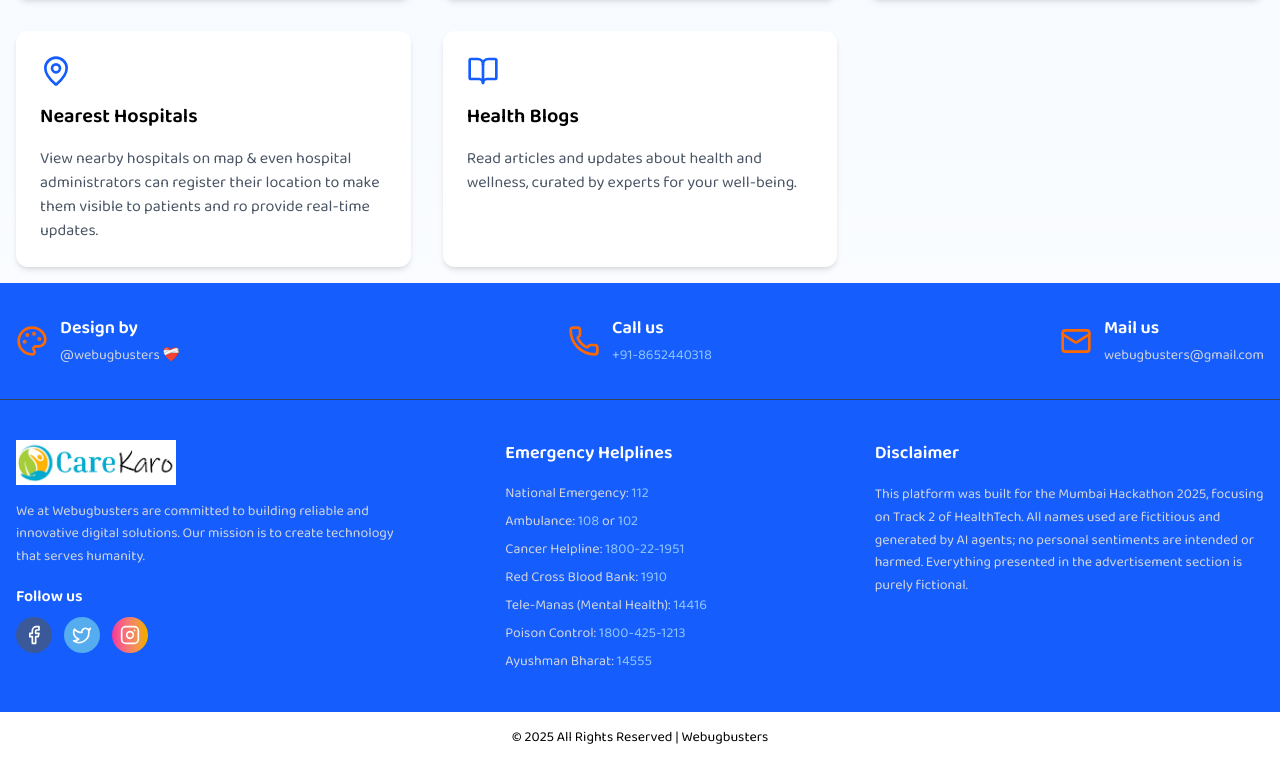
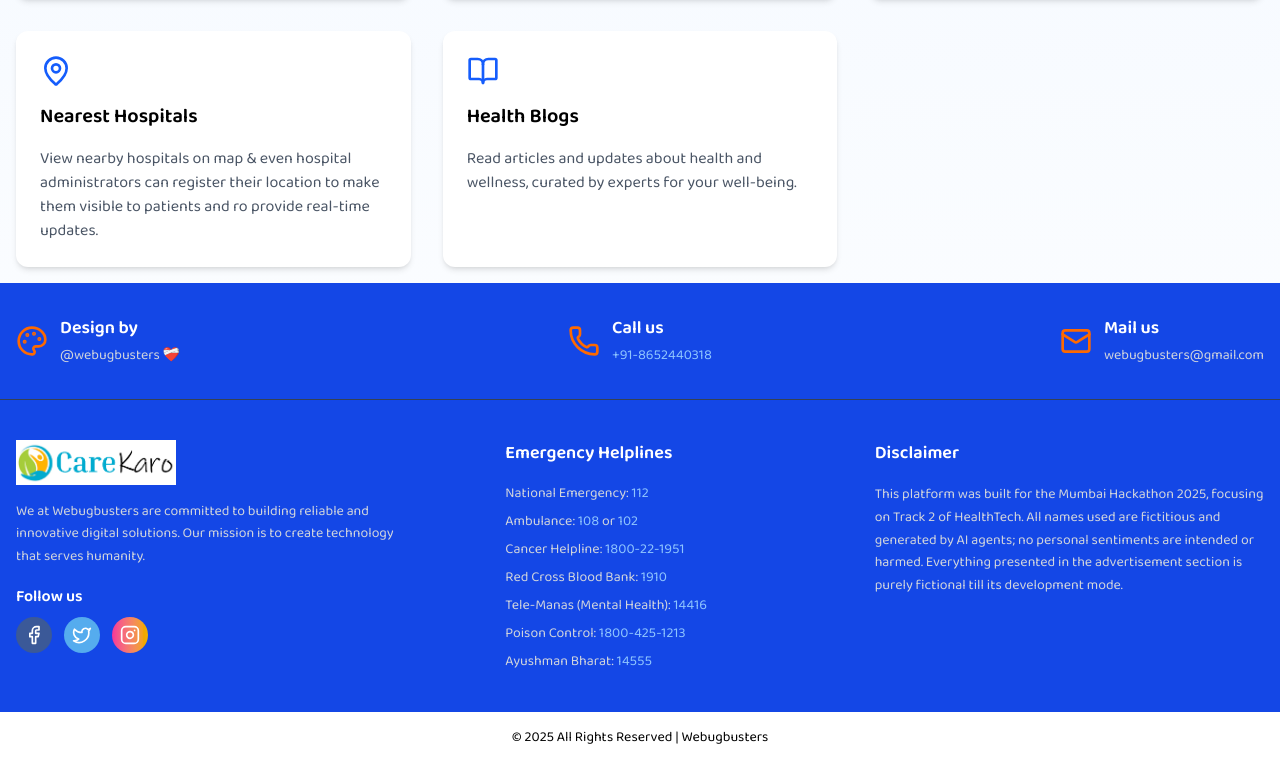
Before and after one commit to nikhil-shukl/CareKaro, a React (Vite) app in the folder client/: page / in a window 1280 px wide. Shown: the part 813-1577 px from the top of the page. Built offline with nearby package versions, Linux system fonts and the light colour scheme; no server answers.

Commit message:
footer updated bit

```diff
--- a/client/src/components/Footer.jsx
+++ b/client/src/components/Footer.jsx
@@ -3,7 +3,7 @@ import { Phone, Mail, Palette, Facebook, Twitter, Instagram } from "lucide-react
 
 const Footer = () => {
   return (
-    <footer className="bg-blue-600 text-gray-300 font-inter">
+    <footer className="bg-blue-700 text-gray-300 font-inter">
       {/* Top CTA Section */}
       <div className="border-b border-gray-700 py-8">
         <div className="max-w-7xl mx-auto px-4 grid grid-cols-1 sm:grid-cols-3 gap-6 text-center sm:text-left">
@@ -104,7 +104,7 @@ const Footer = () => {
           <p className="text-sm leading-relaxed text-gray-300">
             This platform was built for the Mumbai Hackathon 2025, focusing on Track 2 of HealthTech.
             All names used are fictitious and generated by AI agents; no personal sentiments are intended or harmed.
-            Everything presented in the advertisement section is purely fictional.
+            Everything presented in the advertisement section is purely fictional till its development mode.
           </p>
         </div>
       </div>
```
